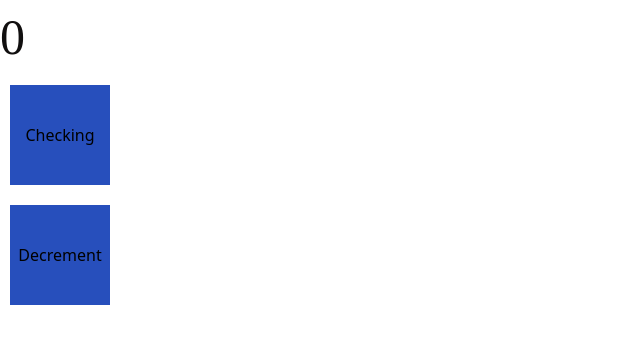
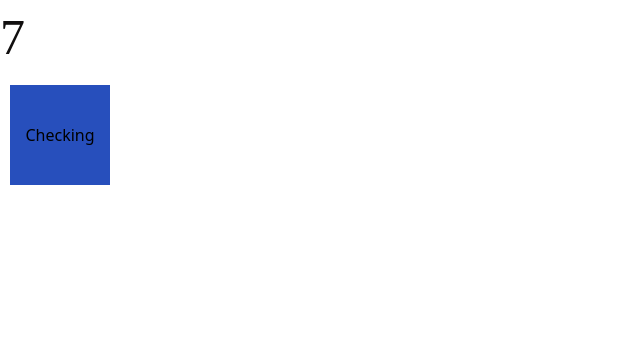
Before and after one commit to kunald-ovyo/LearningReact, a Next.js app in the folder react-full-stack/: page /HTML-css/Assignment1 in a window 1280 px wide. Shown: the top 344 px of the page, without its empty margins (0-640 px from the left). Built offline with nearby package versions, Linux system fonts and the light colour scheme.

Commit message:
correction

```diff
--- a/react-full-stack/pages/HTML-css/Assignment1.tsx
+++ b/react-full-stack/pages/HTML-css/Assignment1.tsx
@@ -9,7 +9,7 @@ const Assignment1 = () => {
   const intervalRef = useRef(undefined);
 
   useEffect(() => {
-    if (count < 10 && count >= 1) {
+    if (count < 10 && count >= 0) {
       const timeout = setTimeout(() => {
         setcount(showDecrementButton ? count - 1 : count + 1);
         clearTimeout(timeout);
```
